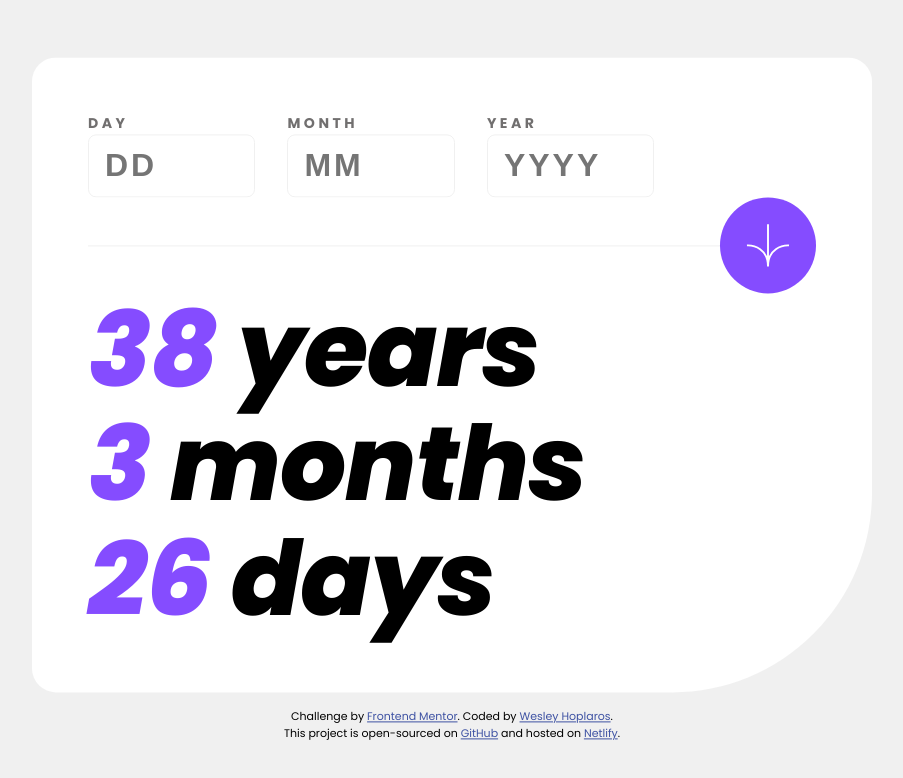
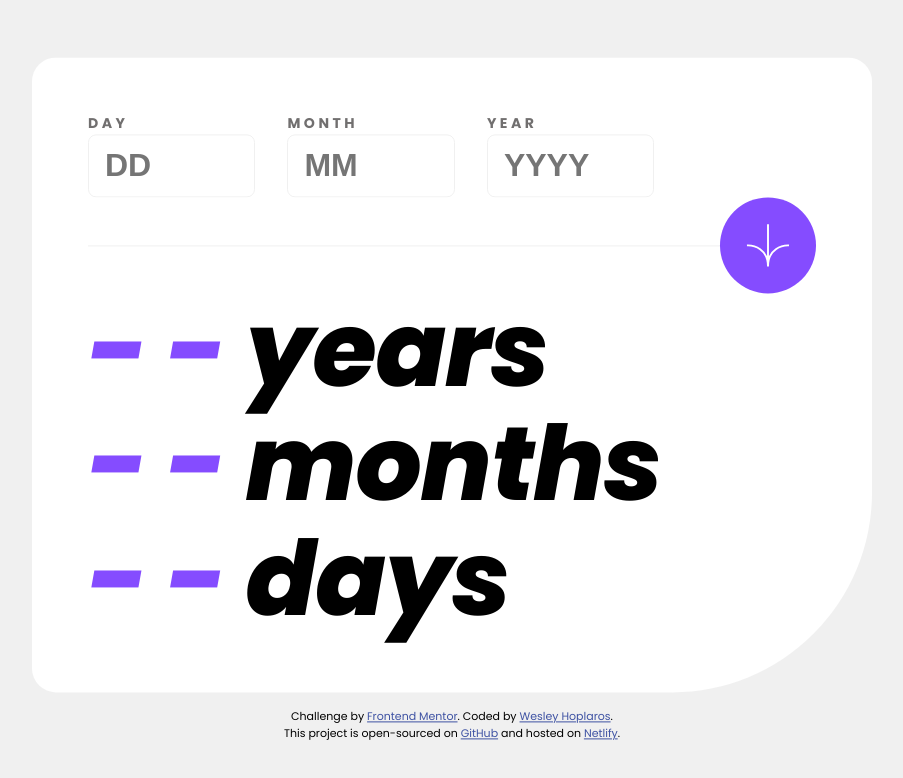
Before and after one commit to whoplaros/age-calculator-challenge, a plain HTML site: page index.html in a window 1280 px wide. Shown: the whole page, without its empty margins (188-1091 px from the left). Drawn offline with Linux system fonts and the light colour scheme.

Commit message:
css styling done

```diff
--- a/index.html
+++ b/index.html
@@ -83,11 +83,11 @@
 					</header>
 					<main>
 						<h1>
-							<span class="calculated-numbers" id="numbers-years">38</span>
+							<span class="calculated-numbers" id="numbers-years">- -</span>
 							years</br>
-							<span class="calculated-numbers" id="numbers-months">3</span>
+							<span class="calculated-numbers" id="numbers-months">- -</span>
 							months</br>
-							<span class="calculated-numbers" id="numbers-days">26</span> days
+							<span class="calculated-numbers" id="numbers-days">- -</span> days
 						</h1>
 					</main>
 				</div>
--- a/src/style.css
+++ b/src/style.css
@@ -95,7 +95,6 @@ form label {
 form input {
 	font-size: 1.25rem;
 	font-weight: 700;
-	letter-spacing: 3px;
 	font-style: normal;
 	padding: 0.75rem 0.85rem 0.75rem 1rem;
 	border-radius: 8px;
@@ -136,7 +135,8 @@ button span {
 	box-sizing: border-box;
 	overflow: hidden;
 	max-width: 100%;
-	justify-content: space-between;
+	justify-content: center;
+	column-gap: 1rem;
 }
 .input-wrapper {
 	display: flex;
@@ -159,7 +159,6 @@ button span {
 	border-bottom: solid 1px var(--line);
 	position: absolute;
 }
-
 h1 {
 	font-size: 3.5rem;
 	font-style: italic;
@@ -167,7 +166,6 @@ h1 {
 	line-height: 110%;
 	letter-spacing: -1.12px;
 }
-
 .calculated-numbers {
 	color: var(--purple);
 }
@@ -178,7 +176,7 @@ h1 {
 .attribution a {
 	color: hsl(228, 45%, 44%);
 }
-@media only screen and (min-width: 620px) {
+@media only screen and (min-width: 723px) {
 	.calculator-box {
 		max-width: 840px;
 		max-height: 651px;
```
